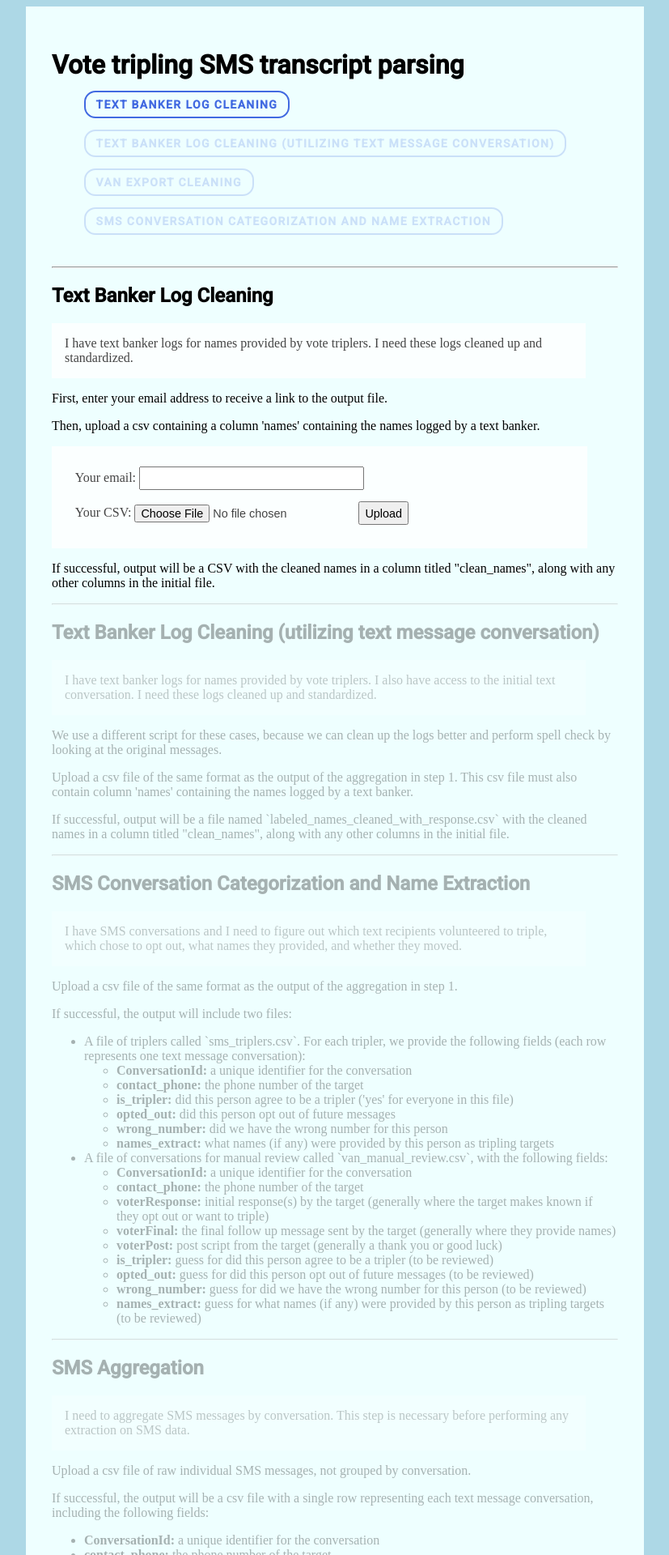
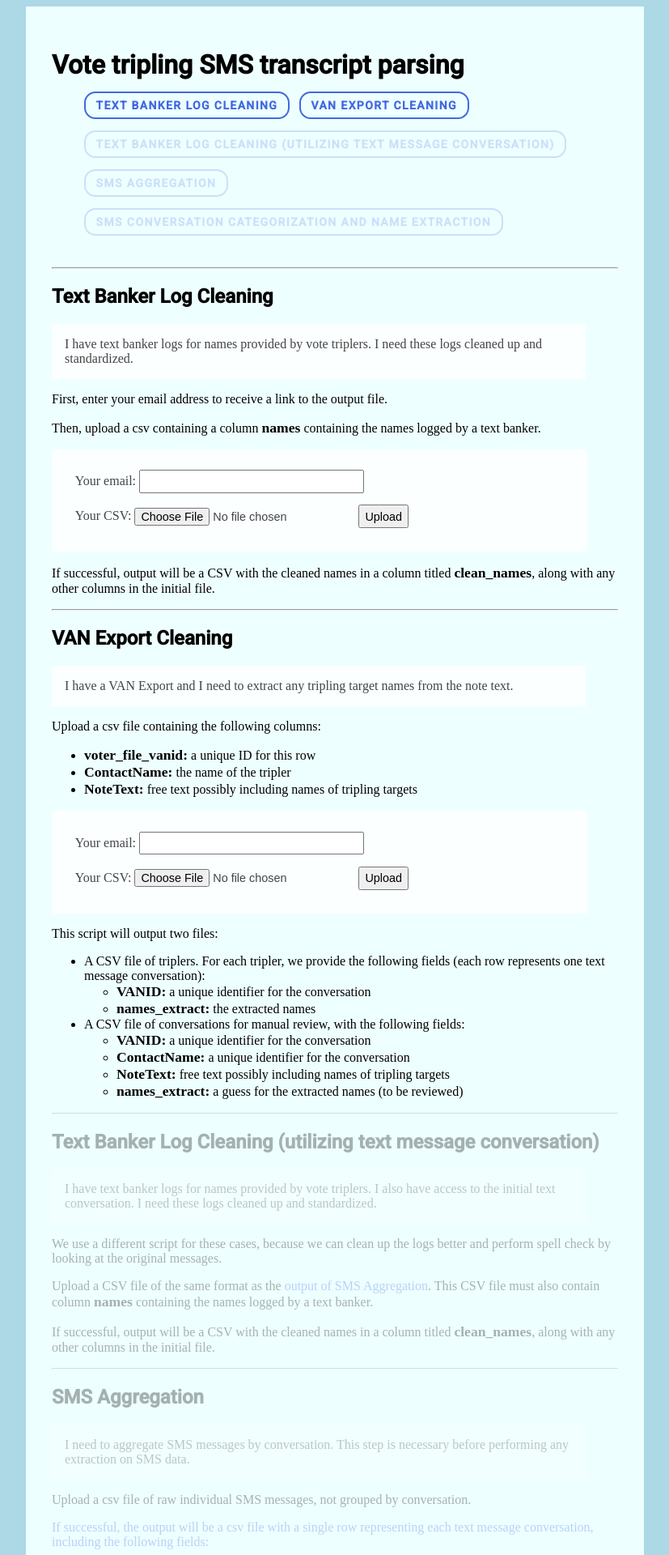
Before and after one commit to MoveOnOrg/votetripling, a Flask app: page / in a window 1280 px wide. Shown: the top 1920 px of the page at 81% size, without its empty margins (234-1061 px from the left). Run offline with Flask 2, Linux system fonts and the light colour scheme; some web fonts are replaced.

Commit message:
enable VAN export cleaning and support two output files

```diff
--- a/parser/main.py
+++ b/parser/main.py
@@ -32,6 +32,10 @@ UPLOAD_TYPES = {
     'sms_agg_file': {
         'name': 'SMS Aggregation',
         'required_headers': []
+    },
+    'vec_file': {
+        'name': 'VAN Export Cleaning',
+        'required_headers': ['voter_file_vanid','ContactName','NoteText']
     }
 }
 
@@ -83,21 +87,28 @@ def process_job():
     processing_query = 'UPDATE jobs SET status = ? WHERE id = ?;'
     update = db.query_db(processing_query, ('processing', job_id), write=True)
 
-    # It seems silly to run these via the command line but it's for ease of
-    # maintenance by non-engineers.
+    # It seems silly to run these via the command line
+    # but we can easily change that later.
     scripts_folder = current_app.config['SCRIPTS_FOLDER']
     scripts_home_dir = os.path.dirname(scripts_folder)
     print('shd', scripts_home_dir)
     output_file = unique_filename()
+    second_output_file = None
+    if job_type == 'vec_file':
+        second_output_file = unique_filename()
+
     if job_type == 'tblc_file':
         cmd = 'python {}/name_cleaning.py -i {} -f {} -o {}'.format(
             scripts_folder, input_file, scripts_home_dir, output_file)
-    elif job_type == 'tblc_tmc_file':
-        cmd = 'python {}/name_cleaning_with_responses.py'.format(scripts_folder)
-        args = ['-d {}'.format(input_file)]
-    elif job_type == 'sccne_file':
-        cmd = 'python {}/annotate_conversations.py'.format(scripts_folder)
-        args = ['-d {}'.format(input_file)]
+    elif job_type == 'vec_file':
+        cmd = 'python {}/van_export_cleaning.py -i {} -f {} -o {} -m {}'.format(
+            scripts_folder, input_file, scripts_home_dir, output_file, second_output_file)
+    # elif job_type == 'tblc_tmc_file':
+    #     cmd = 'python {}/name_cleaning_with_responses.py'.format(scripts_folder)
+    #     args = ['-d {}'.format(input_file)]
+    # elif job_type == 'sccne_file':
+    #     cmd = 'python {}/annotate_conversations.py'.format(scripts_folder)
+    #     args = ['-d {}'.format(input_file)]
     # elif job_type == 'sms_agg_file':
         # this script is to be ported to Python
     else:
@@ -112,13 +123,17 @@ def process_job():
         print(err_log)
     else:
         print("SUCCESS")
-    result_file = '{}/{}'.format(current_app.config['RESULTS_FOLDER'],
-        output_file) if status == 'success' else None
+    result_file = None
+    if status == 'success':
+        result_file = '{}/{}'.format(current_app.config['RESULTS_FOLDER'], output_file)
+        if second_output_file:
+            result_file == '{0}/{1}|{0}/{2}'.format(
+                current_app.config['RESULTS_FOLDER'], output_file, second_output_file)
     done_query = 'UPDATE jobs SET status = ?, result_file = ? WHERE id = ?;'
     update = db.query_db(done_query, (status, result_file, job_id), write=True)
     if status == 'success':
-        return output_file, True
-    return err_log, False
+        return True, output_file, second_output_file
+    return False, err_log, None
 
 
 def email_results():
@@ -145,7 +160,6 @@ def index():
             if upload_type not in UPLOAD_TYPES:
                 return redirect(request.url)
             file = request.files[upload_type]
-            # If selected file is empty / without filename
             if file.filename == '':
                 flash('No selected file', 'error')
                 return redirect(request.url)
@@ -153,7 +167,9 @@ def index():
                 flash('Invalid file type. Select a CSV to upload', 'error')
                 return redirect(request.url)
             if not check_headers(file, upload_type):
-                flash('Invalid CSV headers. Check CSV for required columns.', 'error')
+                msg = 'Invalid CSV headers. Check CSV for required columns {}.'.format(
+                    UPLOAD_TYPES[upload_type]['required_headers'])
+                flash(msg, 'error')
                 return redirect(request.url)
 
             # if it passes all the checks, save file and queue for processing
@@ -175,13 +191,18 @@ def index():
             # queue_msg = ('Processing file {} as {}'.format(
             #                 filename, UPLOAD_TYPES[upload_type]['name']))
             # flash(queue_msg, 'info')
-            process, success = process_job()
+            success, output, second_output = process_job()
             if success:
                 outcome_msg = Markup(
-                    '<a href="/results/{}">Download results</a>'.format(process))
+                    '<a href="/results/{}">Download results</a>'.format(output))
+                if second_output:
+                    outcome_msg = Markup(
+                        'Download <a href="/results/{}">result file 1</a>'
+                        ' and <a href="/results/{}">result file 2</a>').format(
+                            output, second_output)
             else:
                 outcome_msg = 'Error processing file {}'.format(
-                    process) if os.environ['FLASK_ENV'] == 'development' else 'Error processing file'
+                    output) if os.environ['FLASK_ENV'] == 'development' else 'Error processing file'
             flash(outcome_msg, 'info')
             return redirect(request.url)
     # GET
--- a/parser/templates/upload_form.html
+++ b/parser/templates/upload_form.html
@@ -26,6 +26,7 @@
         blockquote, form { display: block;  margin-left: 0; padding: 1em; color: #444; background-color: rgba(255,255,255,.8); max-width: 90%; }
         div.upload-disabled { opacity: .3; }
         div.upload-disabled form {display: none;}
+        strong {font-size: 1.1em;}
     </style>
 
     <script type="text/javascript">
@@ -52,8 +53,9 @@
 
             <ul class="menu">
                 <li><a href="#text_banker_log_cleaning">Text banker log cleaning</a></li>
+                <li><a href="#van_export_cleaning">VAN export cleaning</a></li>
                 <li><a href="#text_banker_log_cleaning_with_conversation" class="disabled">Text Banker Log Cleaning (utilizing text message conversation)</a></li>
-                <li><a href="#van_export_cleaning" class="disabled">VAN export cleaning</a></li>
+                <li><a href="#sms_agg" class="disabled">SMS Aggregation</a></li>
                 <li><a href="#sms_convo_cat_name_extract" class="disabled">SMS Conversation Categorization and Name Extraction</a></li>
             </ul>
         </div>
@@ -66,7 +68,7 @@
             <blockquote> I have text banker logs for names provided by vote triplers. I need these logs cleaned up and standardized.</blockquote>
 
             <p>First, enter your email address to receive a link to the output file.</p>
-            <p>Then, upload a csv containing a column 'names' containing the names logged by a text banker.</p>
+            <p>Then, upload a csv containing a column <strong>names</strong> containing the names logged by a text banker.</p>
 
             <form method="post" enctype="multipart/form-data">
                 <div>
@@ -80,9 +82,56 @@
                 </div>
             </form>
 
-            <p>If successful, output will be a CSV with the cleaned names in a column titled "clean_names", along with any other columns in the initial file.</p>
+            <p>If successful, output will be a CSV with the cleaned names in a column titled <strong>clean_names</strong>, along with any other columns in the initial file.</p>
 
         </div>
+
+        <div class="upload-enabled">
+            <hr />
+
+            <h2 id="van_export_cleaning">VAN Export Cleaning</h2>
+
+            <blockquote> I have a VAN Export and I need to extract any tripling target names from the note text.</blockquote>
+
+            <p>Upload a csv file containing the following columns:</p>
+            <ul>
+                <li><strong>voter_file_vanid:</strong> a unique ID for this row</li>
+                <li><strong>ContactName:</strong> the name of the tripler</li>
+                <li><strong>NoteText:</strong> free text possibly including names of tripling targets</li>
+            </ul>
+
+            <form method="post" enctype="multipart/form-data">
+                <div>
+                    <label for="tblc_email">Your email:</label>
+                    <input type="email" id="vec_email" name="vec_email" size="30">
+                </div>
+                <div>
+                    <label for="tblc_file">Your CSV:</label>
+                    <input type=file id="vec_file" name="vec_file" accept=".csv">
+                    <input type=submit value=Upload>
+                </div>
+            </form>
+
+            <p>This script will output two files:
+            <ul>
+                <li>A CSV file of triplers. For each tripler, we provide the following fields (each row represents one text message conversation):
+                    <ul>
+                        <li><strong>VANID:</strong> a unique identifier for the conversation</li>
+                        <li><strong>names_extract:</strong> the extracted names</li>
+                    </ul>
+                </li>
+                <li>A CSV file of conversations for manual review, with the following fields:
+                    <ul>
+                        <li><strong>VANID:</strong> a unique identifier for the conversation</li>
+                        <li><strong>ContactName:</strong> a unique identifier for the conversation</li>
+                        <li><strong>NoteText:</strong> free text possibly including names of tripling targets</li>
+                        <li><strong>names_extract:</strong> a guess for the extracted names (to be reviewed)</li>
+                    </ul>
+                </li>
+            </ul>
+
+        </div>
+
 
         <div class="upload-disabled">
             <hr />
@@ -93,15 +142,48 @@
 
             <p>We use a different script for these cases, because we can clean up the logs better and perform spell check by looking at the original messages.</p>
 
-            <p>Upload a csv file of the same format as the output of the aggregation in step 1.
-            This csv file must also contain column 'names' containing the names logged by a text banker.</p>
+            <p>Upload a CSV file of the same format as the <a href="#sms_agg_output">output of SMS Aggregation</a>.
+            This CSV file must also contain column <strong>names</strong> containing the names logged by a text banker.</p>
 
             <form method="post" enctype="multipart/form-data">
                 <input type=file id="tblc_tmc_file" name="tblc_tmc_file" accept=".csv">
                 <input type=submit value=Upload>
             </form>
 
-            <p>If successful, output will be a file named `labeled_names_cleaned_with_response.csv` with the cleaned names in a column titled "clean_names", along with any other columns in the initial file.</p>
+            <p>If successful, output will be a CSV with the cleaned names in a column titled <strong>clean_names</strong>, along with any other columns in the initial file.</p>
+
+        </div>
+
+        <div class="upload-disabled">
+            <hr />
+
+            <h2 id="sms_agg">SMS Aggregation</h2>
+            <blockquote>I need to aggregate SMS messages by conversation. This step is necessary before performing any extraction on SMS data.</blockquote>
+
+            <p>Upload a csv file of raw individual SMS messages, not grouped by conversation.</p>
+
+            <form method="post" enctype="multipart/form-data">
+                <input type=file id="sms_agg_file" name="sms_agg_file" accept=".csv">
+                <input type=submit value=Upload>
+            </form>
+
+            <a name="sms_agg_output"><p>If successful, the output will be a csv file with a single row representing each text message conversation, including the following fields:
+            <ul>
+                <li><strong>ConversationId:</strong> a unique identifier for the conversation</li>
+                <li><strong>contact_phone:</strong> the phone number of the target</li>
+                <li><strong>totalMessages:</strong> the total number of messages exchanged</li>
+                <li><strong>tripleMessage:</strong> initial message sent from the text banker to the target</li>
+                <li><strong>voterResponse:</strong> initial response(s) by the target (generally where the target makes known if they opt out or want to triple)</li>
+                <li><strong>tripleResponse:</strong> follow up message sent from the text banker to the target</li>
+                <li><strong>voterFinal:</strong> the final follow up message sent by the target (generally where they provide names)</li>
+                <li><strong>tripleFinal:</strong> final follow up sent by text banker</li>
+                <li><strong>voterPost:</strong> post script from the target (generally a thank you or good luck)</li>
+                <li><strong>noResponse:</strong> boolean for whether there was no response</li>
+                <li><strong>negResponse:</strong> boolean for generally negative or discouraging terms (sorry, no, etc.)</li>
+                <li><strong>posResponse:</strong> boolean for generally positive or encouraging terms</li>
+                <li><strong>affirmResponse:</strong> boolean for presence of a scripted affirmation by text banker</li>
+                <li><strong>finalAffirmResponse:</strong> boolean for presence of a scripted follow up affirmation by text banker</li>
+            </ul>
 
         </div>
 
@@ -144,40 +226,6 @@
             </ul>
         </div>
 
-        <div class="upload-disabled">
-            <hr />
-
-            <h2 id="sms_agg">SMS Aggregation</h2>
-            <blockquote>I need to aggregate SMS messages by conversation. This step is necessary before performing any extraction on SMS data.</blockquote>
-
-            <p>Upload a csv file of raw individual SMS messages, not grouped by conversation.</p>
-
-            <form method="post" enctype="multipart/form-data">
-                <input type=file id="sms_agg_file" name="sms_agg_file" accept=".csv">
-                <input type=submit value=Upload>
-            </form>
-
-            <p>If successful, the output will be a csv file with a single row representing each text message conversation, including the following fields:
-            <ul>
-                <li><strong>ConversationId:</strong> a unique identifier for the conversation</li>
-                <li><strong>contact_phone:</strong> the phone number of the target</li>
-                <li><strong>totalMessages:</strong> the total number of messages exchanged</li>
-                <li><strong>tripleMessage:</strong> initial message sent from the text banker to the target</li>
-                <li><strong>voterResponse:</strong> initial response(s) by the target (generally where the target makes known if they opt out or want to triple)</li>
-                <li><strong>tripleResponse:</strong> follow up message sent from the text banker to the target</li>
-                <li><strong>voterFinal:</strong> the final follow up message sent by the target (generally where they provide names)</li>
-                <li><strong>tripleFinal:</strong> final follow up sent by text banker</li>
-                <li><strong>voterPost:</strong> post script from the target (generally a thank you or good luck)</li>
-                <li><strong>noResponse:</strong> boolean for whether there was no response</li>
-                <li><strong>negResponse:</strong> boolean for generally negative or discouraging terms (sorry, no, etc.)</li>
-                <li><strong>posResponse:</strong> boolean for generally positive or encouraging terms</li>
-                <li><strong>affirmResponse:</strong> boolean for presence of a scripted affirmation by text banker</li>
-                <li><strong>finalAffirmResponse:</strong> boolean for presence of a scripted follow up affirmation by text banker</li>
-            </ul>
-
-        </div>
-
-
 
     </main>
 
```
Also changed, not shown: README_local.md.
